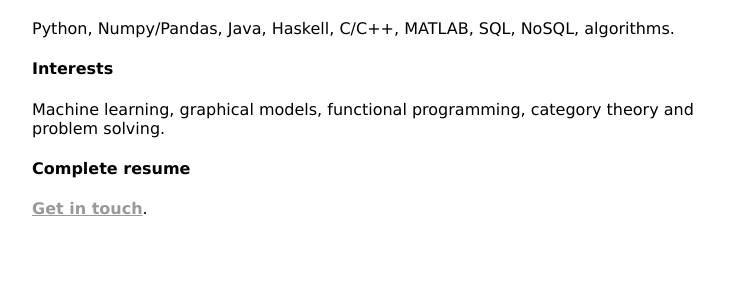
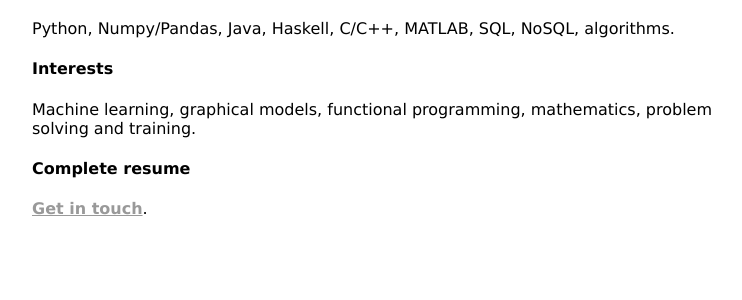
Before and after one commit to Jim-Holmstroem/jim.pm, a PHP site: page /portfolio/index.php in a window 1280 px wide. Shown: the part 1090-1390 px from the top of the page, without its empty margins (8-750 px from the left). Run offline with PHP 8.4, Linux system fonts and the light colour scheme.

Commit message:
minor change in intro text

```diff
--- a/portfolio/index.php
+++ b/portfolio/index.php
@@ -88,7 +88,7 @@
 
                     <h4>Interests</h4>
                     <p>
-                        Machine learning, graphical models, functional programming, category theory and problem solving.
+                        Machine learning, graphical models, functional programming, mathematics, problem solving and training.
                     </p>
 
                     <h4>Complete resume</h4>
```
